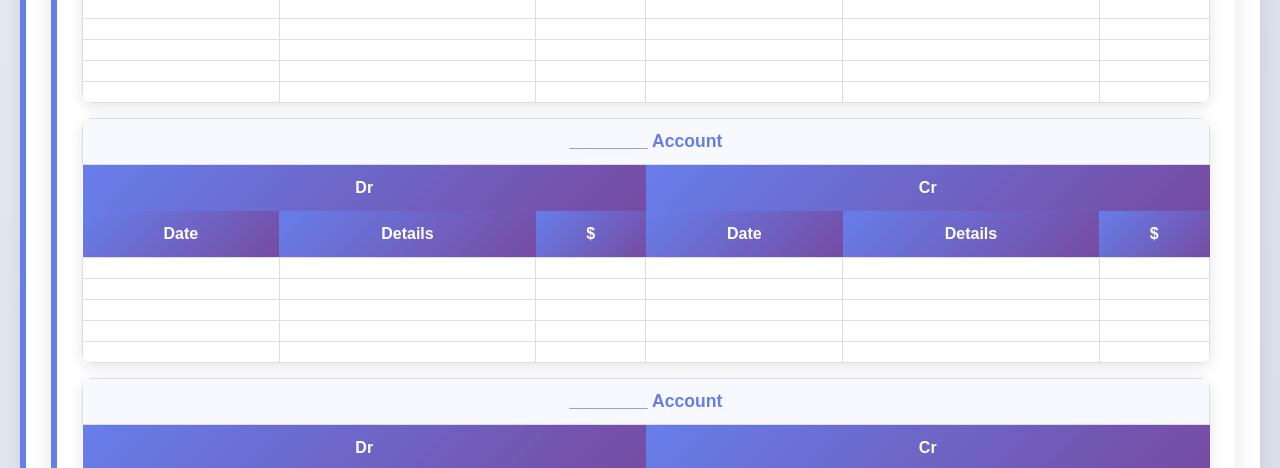
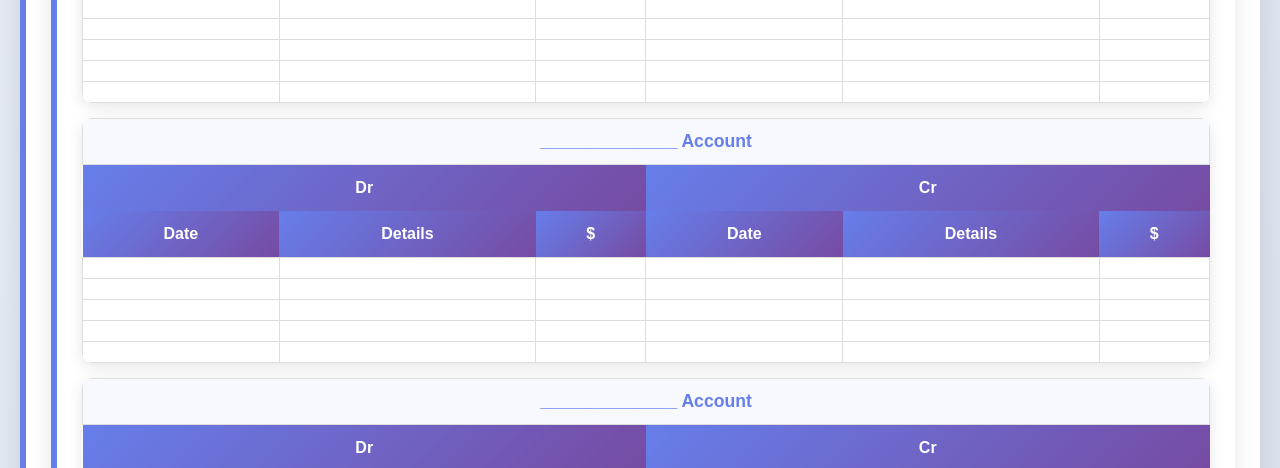
Before and after one commit to OlidiaTL/Accounting, a plain HTML site: page index.html in a window 1280 px wide. Shown: the part 2919-3387 px from the top of the page. Drawn offline with Linux system fonts and the light colour scheme.

Commit message:
Update index.html

```diff
--- a/index.html
+++ b/index.html
@@ -443,7 +443,7 @@
 
   <!-- Loan Account -->
   <table class="ledger-table">
-    <tr><td colspan="6" class="account-name">________ Account</td></tr>
+    <tr><td colspan="6" class="account-name">______________ Account</td></tr>
     <tr><th colspan="3">Dr</th><th colspan="3">Cr</th></tr>
     <tr>
       <th>Date</th><th>Details</th><th>$</th>
@@ -458,7 +458,7 @@
 
       <!-- Loan Account -->
   <table class="ledger-table">
-    <tr><td colspan="6" class="account-name">________ Account</td></tr>
+    <tr><td colspan="6" class="account-name">______________ Account</td></tr>
     <tr><th colspan="3">Dr</th><th colspan="3">Cr</th></tr>
     <tr>
       <th>Date</th><th>Details</th><th>$</th>
```
